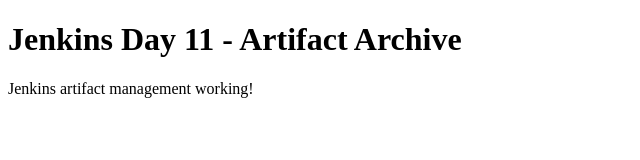
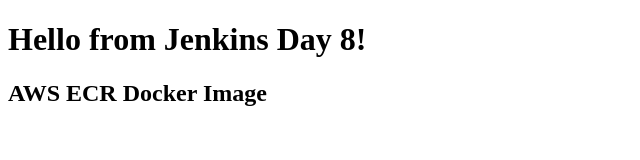
Before and after one commit to piyushdevops410/jenkins-day2-github, a plain HTML site: page index.html in a window 1280 px wide. Shown: the whole page, without its empty margins (0-640 px from the left). Drawn offline with Linux system fonts and the light colour scheme.

Commit message:
Jenkins Day 8 ECR integration

```diff
--- a/index.html
+++ b/index.html
@@ -1,10 +1,10 @@
 <!DOCTYPE html>
 <html>
 <head>
-    <title>Jenkins Day 11</title>
+    <title>Jenkins Day 8</title>
 </head>
 <body>
-    <h1>Jenkins Day 11 - Artifact Archive</h1>
-    <p>Jenkins artifact management working!</p>
+    <h1>Hello from Jenkins Day 8!</h1>
+    <h2>AWS ECR Docker Image</h2>
 </body>
 </html>
```
Also changed, not shown: 1 other file.
